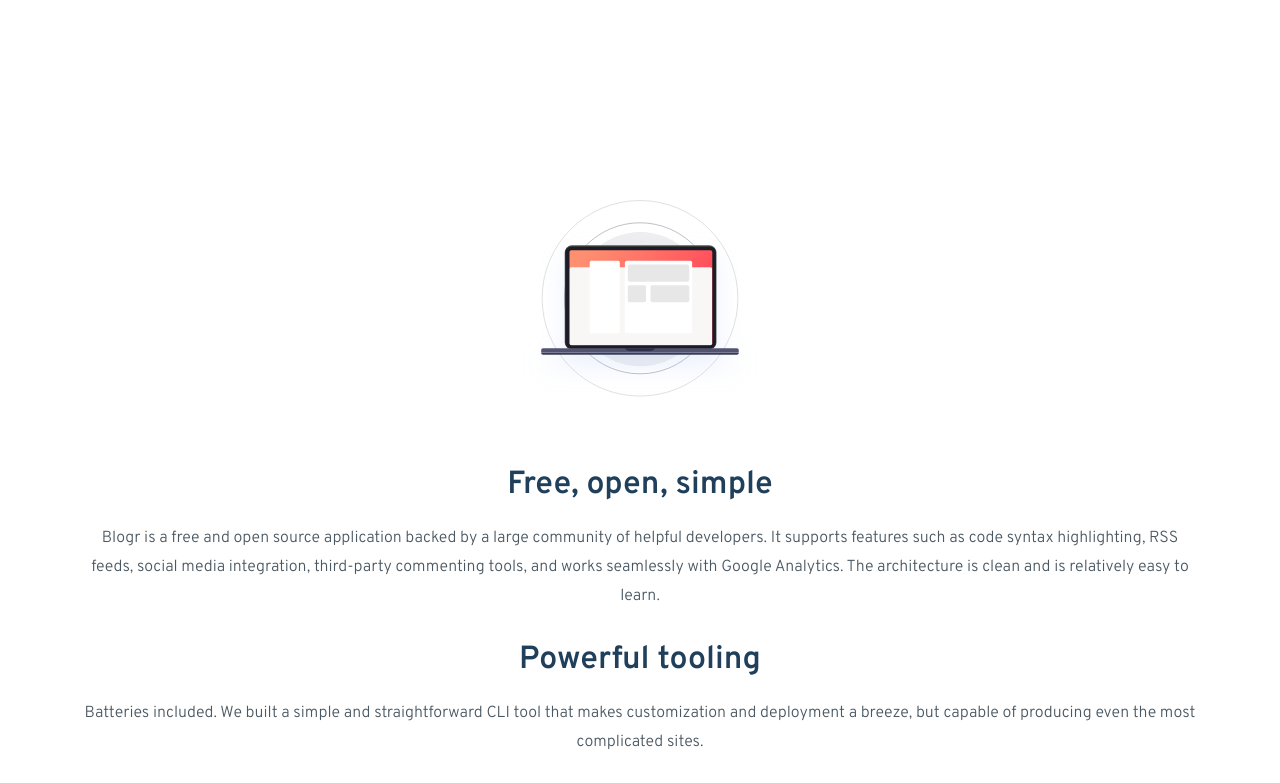
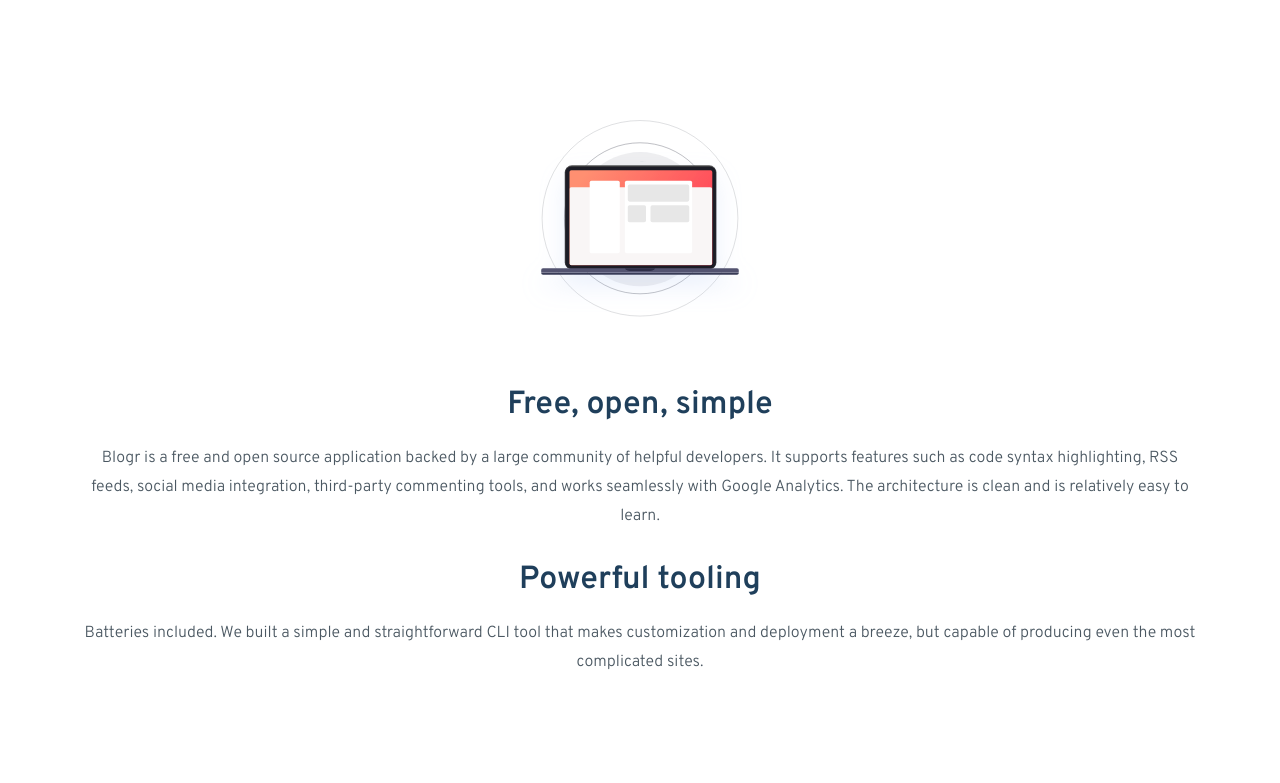
Before and after one commit to XcarabuzX/proyectoFinalFront, a website: page public/index.html in a window 1280 px wide. Shown: the part 3117-3900 px from the top of the page. Drawn offline with nearby package versions, Linux system fonts and the light colour scheme.

Commit message:
diseño movil completo

```diff
--- a/scss/footer.scss
+++ b/scss/footer.scss
@@ -3,6 +3,7 @@
 
 .footer {
     background-color: $blue-900; // Usar el color de fondo oscuro
+    border-top-right-radius: 80px;
     color: $gray-300; // Color de texto para enlaces y párrafos
     padding: 60px 20px; // Padding para mobile
     text-align: center; // Centrar contenido en mobile
--- a/scss/free-open-simple.scss
+++ b/scss/free-open-simple.scss
@@ -3,7 +3,7 @@
 
 .free-open-simple {
     background-color: $white; // Fondo blanco
-    padding: 80px 20px; // Padding superior e inferior y lateral para mobile
+    padding: 0px 20px 80px 20px; // Padding superior e inferior y lateral para mobile
     text-align: center; // Centrar texto e imagen en mobile
 
     img {
```
Also changed, not shown: public/css/styles.css, 1 other file.
